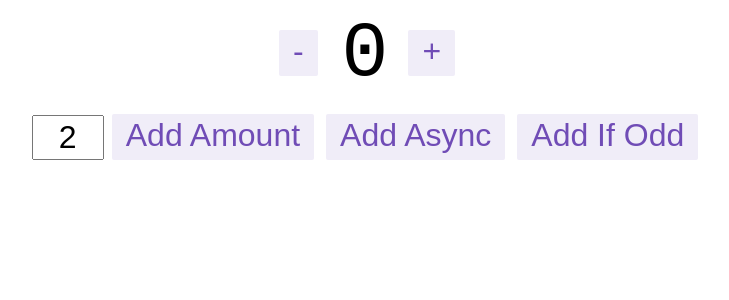
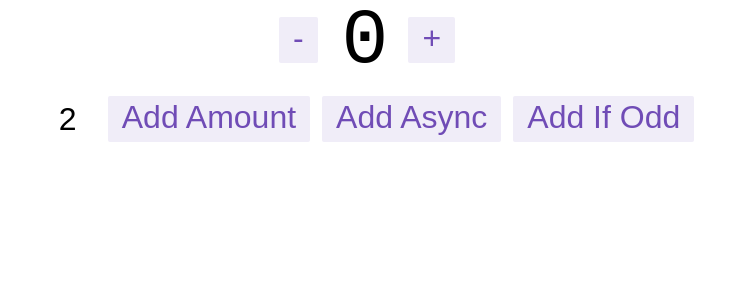
Before and after one commit to shyneeds/shyneeds_FE, a React (Create React App) app: page / in a window 1280 px wide. Shown: the top 300 px of the page, without its empty margins (271-1000 px from the left). Built offline with nearby package versions, Linux system fonts and the light colour scheme.

Commit message:
Style : Reset Css

```diff
--- a/src/index.tsx
+++ b/src/index.tsx
@@ -3,6 +3,7 @@ import { createRoot } from 'react-dom/client';
 import { Provider } from 'react-redux';
 import { store } from './app/store';
 import App from './App';
+import GlobalStyle from './styles/global-styles';
 
 const container = document.getElementById('root')!;
 const root = createRoot(container);
@@ -10,6 +11,7 @@ const root = createRoot(container);
 root.render(
   <React.StrictMode>
     <Provider store={store}>
+      <GlobalStyle/>
       <App />
     </Provider>
   </React.StrictMode>
--- /dev/null
+++ b/src/styles/global-styles.ts
@@ -0,0 +1,34 @@
+import { createGlobalStyle } from 'styled-components';
+import reset from 'styled-reset';
+
+const GlobalStyle = createGlobalStyle`
+  ${reset}
+  * {
+    box-sizing: border-box;
+  }
+  body{
+    background-color: #ffffff;
+  }
+  a {
+    color: inherit;
+    text-decoration: none;
+  }
+  input, button {
+    background-color: transparent;
+    border: none;
+    outline: none;
+  }
+  h1, h2, h3, h4, h5, h6{
+    font-family:'Maven Pro', sans-serif;
+  }
+  ol, ul, li {
+    list-style: none;
+  }
+  img {
+    display: block;
+    width: 100%;
+    height: 100%;
+  }
+`;
+
+export default GlobalStyle;
```
